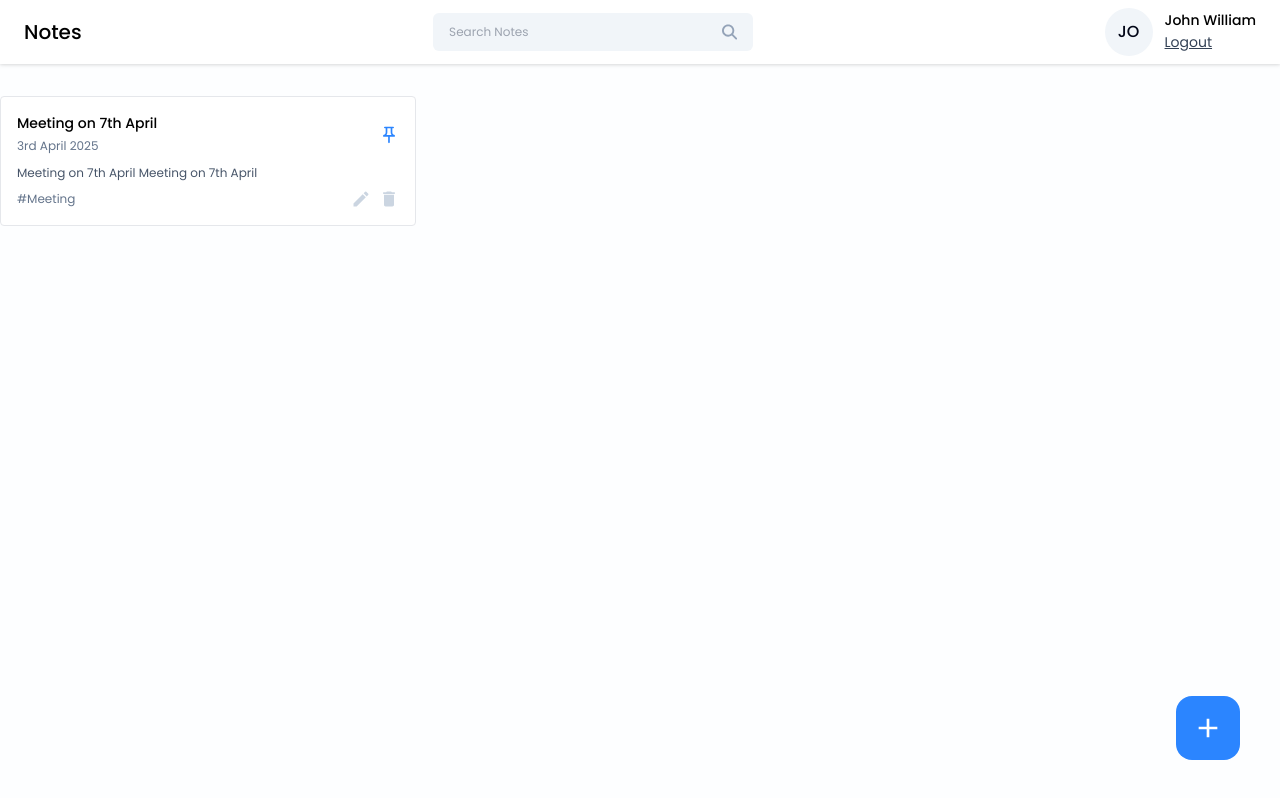
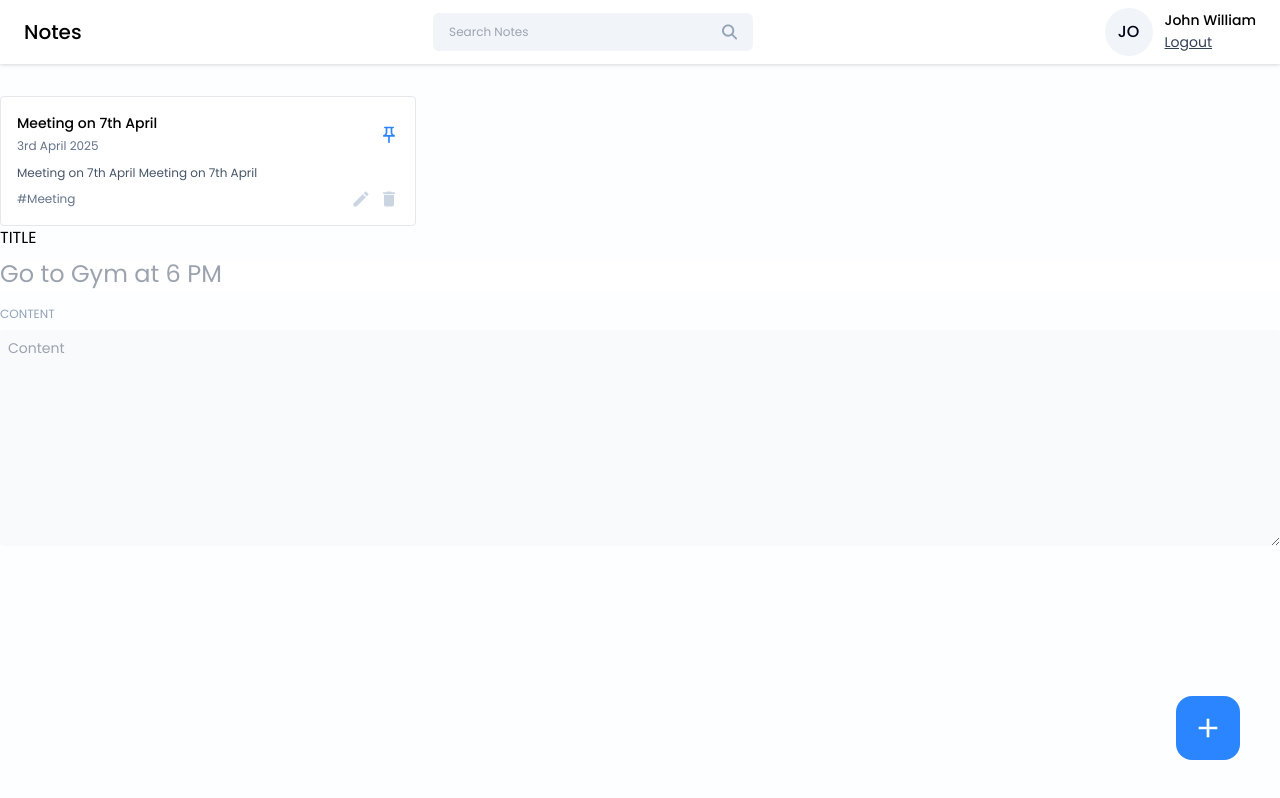
Before and after one commit to ionutpetru4046/Notes-App, a React (Vite) app in the folder frontend/notes-app/: page /dashboard in a window 1280 px wide. Built offline with nearby package versions, Linux system fonts and the light colour scheme.

Commit message:
styling added to the component

```diff
--- a/frontend/notes-app/src/index.css
+++ b/frontend/notes-app/src/index.css
@@ -28,4 +28,8 @@
     .icon-btn {
       @apply text-xl text-slate-300 cursor-pointer hover:text-primary;
     }
+
+    .input-label {
+      @apply text-xs text-slate-400;
+    }
 }
--- a/frontend/notes-app/src/pages/Home/AddEditNotes.jsx
+++ b/frontend/notes-app/src/pages/Home/AddEditNotes.jsx
@@ -1,9 +1,26 @@
 const AddEditNotes = () => {
   return (
     <div>
+        <div className="flex flex-col gap-2">
+            <label className="input-la  bel">TITLE</label>
+            <input
+                type="text"
+                className="text-2xl text-slate-950 outline-none"
+                placeholder="Go to Gym at 6 PM"
+            />
+        </div>
 
+        <div className="flex flex-col gap-2 mt-4">
+            <label className="input-label">CONTENT</label>
+            <textarea
+                type="text"
+                className="text-sm text-slate-950 outline-none bg-slate-50 p-2 rounded"
+                placeholder="Content"
+                rows={10}
+                />
+        </div>
     </div>
-  )
-}
+  );
+};
 
 export default AddEditNotes
--- a/frontend/notes-app/src/pages/Home/Home.jsx
+++ b/frontend/notes-app/src/pages/Home/Home.jsx
@@ -1,6 +1,7 @@
 import Navbar from "../../components/Navbar/Navbar";
 import NoteCard from '../../components/Cards/NoteCard';
 import { MdAdd } from 'react-icons/md';
+import AddEditNotes from "./AddEditNotes";
 
 const Home = () => {
   return (
@@ -26,6 +27,8 @@ const Home = () => {
      hover:bg-blue-600 absolute right-10 bottom-10" onClick={() => {}}>
         <MdAdd className="text-[32px] text-white" />
      </button>
+
+     <AddEditNotes />
     </>
   )
 }
```
